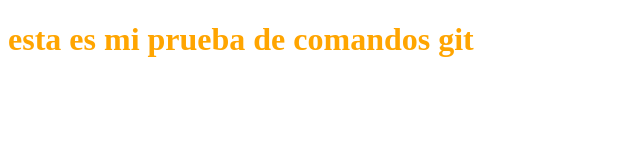
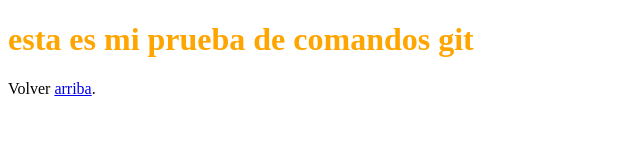
Before and after one commit to SawReuque/matiasreuque_001D, a plain HTML site: page page1.html in a window 1280 px wide. Shown: the whole page, without its empty margins (0-640 px from the left). Drawn offline with Linux system fonts and the light colour scheme; files that its build step writes are made by us from their sources.

Commit message:
vinculos agregados

```diff
--- a/page1.html
+++ b/page1.html
@@ -9,5 +9,6 @@
 
 <body>
     <h1>esta es mi prueba de comandos git</h1>
+    Volver <a href="index.html">arriba</a>.
 </body>
 </html>
```
Also changed, not shown: page2.html (+1 -0 lines).
